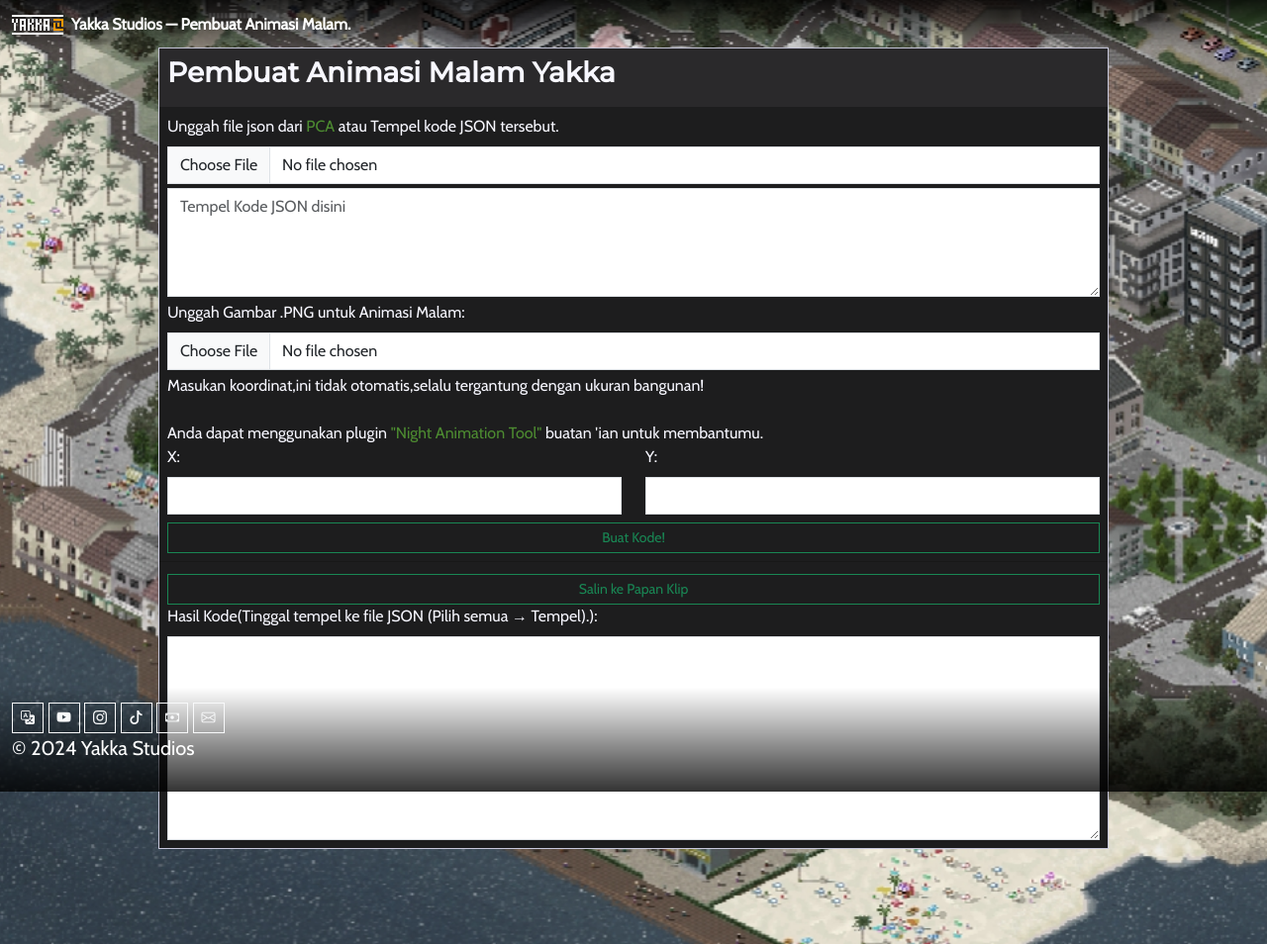
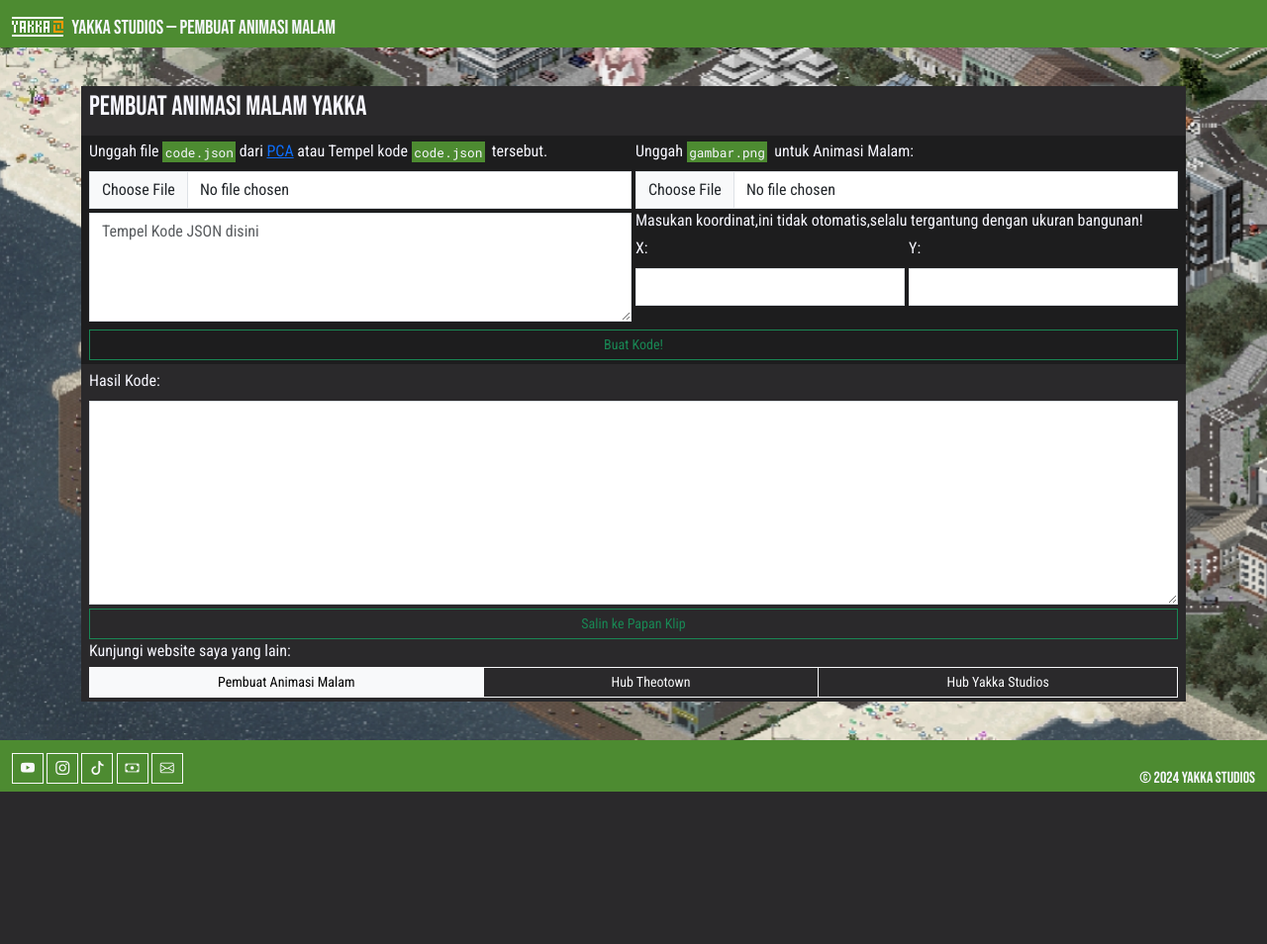
Before and after one commit to YakkaSTDs/pulnam, a plain HTML site: page index.html in a window 1280 px wide. Shown: the whole page at 99% size. After the commit the page ends 800 px from the top, so only its background shows below. Drawn offline with nearby package versions, Linux system fonts and the light colour scheme.

Commit message:
Add files via upload

```diff
--- a/index.html
+++ b/index.html
@@ -3,33 +3,30 @@
   <head>
     <!--General meta-->
     <meta http-equiv="Content-Type" content="text/html; charset=UTF-8" />
-    <link rel="icon" href="IMG/ICON.png" type="image/x-icon" />
-    <link rel="shortcut icon" href="IMG/ICON.png" type="image/x-icon" />
-    <meta
-      name="keywords"
-      content="kiki012,kiki 012,kiki012 github,kiki012 orang,kiki012 theotown,kiki012 theotown build,kiki012 theotown game,kiki012 theotown indonesia,Yakka,Yakka theotown,Yakka theotown build,Yakka theotown game,Yakka theotown indonesia,theotown,theotown plugin,theotown forum,theotown best city,theotown best plugins,theotown download,theotown discord,download plugin theotown"
-    />
+    <meta name="viewport" content="width=device-width, initial-scale=1.0" />
+    <meta name="keywords" content="Yakka,Yakka theotown,Yakka theotown build,Yakka theotown game,Yakka theotown indonesia,theotown,theotown plugin,theotown forum,theotown best city,theotown best plugins,theotown download,theotown discord,download plugin theotown"/>
     <!--Ikon situs-->
-    <meta name="viewport" content="width=device-width, initial-scale=1.0" />
+    <link rel="icon" href="img/ICON.png" type="image/x-icon" />
+    <link rel="shortcut icon" href="img/ICON.png" type="image/x-icon" />
 
     <!-- Primary Meta Tags -->
     <title>Yakka Studios — Pembuat Animasi Malam</title>
     <meta name="title" content="Yakka Studios — Pembuat Animasi Malam" />
-    <meta name="description" content="Website pembuat Animasi Malam by Yakka Studios." />
+    <meta name="description" content="Website pembuat Animasi Malam by Yakka Studios. Hanya memerlukan kode yang telah dibuat di https://pca.svetikas.lt/ lalu salin dan tempel saja!" />
 
     <!-- Open Graph / Facebook -->
     <meta property="og:type" content="website" />
-    <meta property="og:url" content="https://yakkastds.github.io/pulnam" />
+    <meta property="og:url" content="https://yakkastds.github.io/pulnam/" />
     <meta property="og:title" content="Yakka Studios — Pembuat Animasi Malam" />
-    <meta property="og:description" content="Website pembuat Animasi Malam by Yakka Studios." />
-    <meta property="og:image" content="https://raw.githubusercontent.com/YakkaSTDs/yakkaSTDs.github.io/main/img/WEBBANNER.jpg" />
+    <meta property="og:description" content="Website pembuat Animasi Malam by Yakka Studios. Hanya memerlukan kode yang telah dibuat di https://pca.svetikas.lt/ lalu salin dan tempel saja!" />
+    <meta property="og:image" content="https://metatags.io/images/meta-tags.png" />
 
     <!-- Twitter -->
     <meta property="twitter:card" content="summary_large_image" />
-    <meta property="twitter:url" content="https://yakkastds.github.io/pulnam" />
+    <meta property="twitter:url" content="https://yakkastds.github.io/pulnam/" />
     <meta property="twitter:title" content="Yakka Studios — Pembuat Animasi Malam" />
-    <meta property="twitter:description" content="Website pembuat Animasi Malam by Yakka Studios." />
-    <meta property="twitter:image" content="https://raw.githubusercontent.com/YakkaSTDs/yakkaSTDs.github.io/main/img/WEBBANNER.jpg" />
+    <meta property="twitter:description" content="Website pembuat Animasi Malam by Yakka Studios. Hanya memerlukan kode yang telah dibuat di https://pca.svetikas.lt/ lalu salin dan tempel saja!" />
+    <meta property="twitter:image" content="https://metatags.io/images/meta-tags.png" />
 
     <!-- Meta Tags Generated with https://metatags.io -->
 
@@ -39,39 +36,35 @@
 
     <script src="https://cdn.jsdelivr.net/npm/bootstrap@5.3.0/dist/js/bootstrap.bundle.min.js" integrity="sha384-geWF76RCwLtnZ8qwWowPQNguL3RmwHVBC9FhGdlKrxdiJJigb/j/68SIy3Te4Bkz" crossorigin="anonymous"></script>
 
-    <link rel="stylesheet" href="style.css" type="text/css" />
-    <link rel="stylesheet" href="pos.css" type="text/css" />
+    <link rel="stylesheet" href="style.css"/>
   </head>
-  <body class="d-flex flex-column vh-100 body-yk">
-    <!-- Top Navigation Bar -->
-    <nav class="navbar navbar-expand-lg navbar-dark yk-nav-top fixed-top">
+  <body class="yk-body">
+    <nav class="navbar fixed-top yk-nav">
       <div class="container-fluid">
-        <!-- Logo and Title always visible -->
-        <a class="navbar-brand d-flex align-items-center" href="#">
-          <img src="img/yklgsvg.svg" alt="Logo" class="d-inline-block align-text-top logo" />
-          <span class="brand">Yakka Studios — Pembuat Animasi Malam.</span>
+        <a class="navbar-brand yk-navb" href="#">
+          <img src="img/yklgsvg.svg" alt="Logo" class="yk-logo">
+          Yakka Studios — Pembuat Animasi Malam
         </a>
       </div>
     </nav>
-    <!-- Main Content -->
-    <div class="card rounded-0 yk-card my-5">
+    <div class="container">
+      <div class="card yk-card">
         <div class="card-header yk-card-header">
           <h3>Pembuat Animasi Malam Yakka</h3>
         </div>
         <div class="card-body yk-card-body">
-        <form id="animationForm">
-          <div class="mb-1">
-            <label for="jsonInput" class="form-label rounded-0">Unggah file json dari <a href="https://pca.svetikas.lt/">PCA</a> atau Tempel kode JSON tersebut.</label>
+          <form id="animationForm" class="row gx-1">
+            <div class="col-12 col-lg-6">
+              <label for="jsonInput" class="form-label rounded-0">Unggah file <span class="yk-file">code.json</span>dari <a href="https://pca.svetikas.lt/">PCA</a> atau Tempel kode <span class="yk-file">code.json</span> tersebut.</label>
               <input class="form-control rounded-0" type="file" id="jsonInput" accept=".json">
-            <textarea class="form-control rounded-0 mt-1" id="jsonPaste" rows="4" placeholder="Tempel Kode JSON disini"></textarea>
+              <textarea class="form-control rounded-0 my-1" id="jsonPaste" rows="4" placeholder="Tempel Kode JSON disini"></textarea>
             </div>
-          <div class="mb-1">
-            <label for="imageInput" class="form-label">Unggah Gambar .PNG untuk Animasi Malam:</label>
+            <div class="col-12 col-lg-6">
+              <label for="imageInput" class="form-label">Unggah <span class="yk-file">gambar.png</span> untuk Animasi Malam:</label>
               <input class="form-control rounded-0" type="file" id="imageInput" accept=".png">
-          </div>
-          <div class="row mb-1">
+              <div class="row gx-1 gy-1">
                 <div class="col-12">
-              Masukan koordinat,ini tidak otomatis,selalu tergantung dengan ukuran bangunan!<br><br>Anda dapat menggunakan plugin <a href="https://forum.theotown.com/viewtopic.php?f=115&t=12453">"Night Animation Tool"</a> buatan 'ian untuk membantumu.
+                  Masukan koordinat,ini tidak otomatis,selalu tergantung dengan ukuran bangunan!
                 </div>
                 <div class="col-6">
                   <label for="xCoordinate" class="form-label">X:</label>
@@ -82,30 +75,35 @@
                   <input type="number" class="form-control rounded-0" id="yCoordinate">
                 </div>
               </div>
+            </div>
+            <div class="col-12">
               <button type="button" class="btn btn-sm btn-outline-success mt-1 rounded-0 w-100" onclick="processForm()">Buat Kode!</button>
+            </div>
           </form>
         </div>
-      <div class="card-footer px-2">
-        <button class="btn btn-sm btn-outline-success mt-1 rounded-0 w-100" onclick="copyToClipboard()">Salin ke Papan Klip</button><br>
-        <label for="output" class="form-label">Hasil Kode(Tinggal tempel ke file JSON (Pilih semua → Tempel).):</label>
+        <div class="card-footer yk-card-footer">
+          <label for="output" class="form-label">Hasil Kode:</label>
           <textarea id="output" class="form-control rounded-0" rows="8" readonly></textarea>
+          <button class="btn btn-sm btn-outline-success mt-1 rounded-0 w-100" onclick="copyToClipboard()">Salin ke Papan Klip</button>
+          <p class="mb-1">Kunjungi website saya yang lain:</p>
+          <div class="btn-group rounded-0 w-100">
+            <a href="https://yakkastds.github.io/pulnam/" class="btn btn-sm btn-outline-light rounded-0 active" aria-current="page">Pembuat Animasi Malam</a>
+            <a href="https://yakkastds.github.io/theotown/" class="btn btn-sm btn-outline-light rounded-0">Hub Theotown</a>
+            <a href="https://yakkastds.github.io/" class="btn btn-sm btn-outline-light rounded-0">Hub Yakka Studios</a>
           </div>
         </div>
-    <div class="my-4"></div>
-
-    <!-- Bottom Footer Navigation -->
-    <footer class="navbar navbar-dark yk-nav-bottom fixed-bottom">
+      </div>
+    </div>
+    <footer class="navbar fixed-bottom yk-footer">
       <div class="container-fluid d-flex justify-content-between">
-        <p class="navbar-brand">
-          <a href="index_en.html" class="btn btn-sm btn-outline-light rounded-0"><i class="bi bi-translate"></i></a>
-          <a href="https://www.youtube.com/channel/UCEtTGm4VNKK1Ajaz7yyF0gQ" class="btn btn-sm btn-outline-light rounded-0"><i class="bi bi-youtube"></i></a>
-          <a href="https://www.instagram.com/kiki012.id" class="btn btn-sm btn-outline-light rounded-0"><i class="bi bi-instagram"></i></a>
-          <a href="https://vm.tiktok.com/ZS25mHJ1h/" class="btn btn-sm btn-outline-light rounded-0"><i class="bi bi-tiktok"></i></a>
-          <a href="https://saweria.co/yakka" class="btn btn-sm btn-outline-light rounded-0"><i class="bi bi-cash"></i></a>
-          <a href="mailto:yakkastudiosofficial@gmail.com" class="btn btn-sm btn-outline-light rounded-0"><i class="bi bi-envelope"></i></a><br>
-          <span class="text-white pb-0">© 2024 Yakka Studios</span>
+        <p class="navbar-brand yk-footerb">
+          <a href="https://www.youtube.com/channel/UCEtTGm4VNKK1Ajaz7yyF0gQ" class="btn btn-sm btn-outline-light rounded-0 mb-1"><i class="bi bi-youtube"></i></a>
+          <a href="https://www.instagram.com/kiki012.id" class="btn btn-sm btn-outline-light rounded-0 mb-1"><i class="bi bi-instagram"></i></a>
+          <a href="https://vm.tiktok.com/ZS25mHJ1h/" class="btn btn-sm btn-outline-light rounded-0 mb-1"><i class="bi bi-tiktok"></i></a>
+          <a href="https://saweria.co/yakka" class="btn btn-sm btn-outline-light rounded-0 mb-1"><i class="bi bi-cash"></i></a>
+          <a href="mailto:yakkastudiosofficial@gmail.com" class="btn btn-sm btn-outline-light rounded-0 mb-1"><i class="bi bi-envelope"></i></a>
         </p>
-
+        <span>© 2024 Yakka Studios</span>
       </div>
     </footer>
     <script src="script.js"></script>
--- a/style.css
+++ b/style.css
@@ -1,240 +1,121 @@
-@import url("https://fonts.googleapis.com/css2?family=Cabin&display=swap");
-@import url("https://fonts.googleapis.com/css2?family=Montserrat:wght@500&display=swap");
+@import url('https://fonts.googleapis.com/css2?family=Bebas+Neue&family=Roboto+Condensed:ital,wght@0,100..900;1,100..900&family=Roboto+Mono:ital,wght@0,100..700;1,100..700&display=swap');
 
 /* Generated pallete from: https://coolors.co/f7f7ff-4d8b31-dde8b9-181617-ff8427 */
 :root {
-  --YKCL-01: rgb(247, 247, 255); /* White #f7f7ff */
-  --YKCL-02: rgb(77, 139, 49); /*Dark Green #4d8b31 */
-  --YKCL-03: rgb(54, 97, 34); /*Light Green #366122 */
-  --YKCL-04: rgb(42, 41, 43); /* Black 1 #2a292b */
-  --YKCL-05: rgb(29, 29, 30); /*Black 2 #1d1d1e */
-  --YKCL-06: rgb(255, 132, 39); /* Digital Fox orange #ff8427 */
-  --YKFT-PRIM: "Cabin",Sans-Serif;
-  --YKFT-SEC: "Montserrat",Sans-Serif;
+  --YKCL-01: rgb(247,247,255); /* White #f7f7ff */
+  --YKCL-02: rgb(77,139,49); /*Dark Green #4d8b31 */
+  --YKCL-03: rgb(54,97,34); /*Light Green #366122 */
+  --YKCL-04: rgb(42,41,43); /* Black 1 #2a292b */
+  --YKCL-05: rgb(29,29,30); /*Black 2 #1d1d1e */
+  --YKCL-06: rgb(255,132,39); /* Digital Fox orange #ff8427 */
+  --FTFCP:"Bebas Neue",Sans-serif;
+  --FTFCS:"Roboto Condensed",Sans-serif;
+  --FTFCM:"Roboto Mono",Monospace;
+}
 
-
-}
-/* Elements */
 body {
-  font-family: var(--YKFT-PRIM);
-  min-height: 100vh !important;
-}
-img,
-svg {
-  max-width: 100%;
+  font-family: var(--FTFCS);
+  min-height: 100vh;
 }
 h1,h2,h3,h4,h5,h6 {
-  font-family: var(--YKFT-SEC);
-  font-weight: 700;
+  font-family: var(--FTFCP);
+}
+pre,code {
+  font-family: var(--FTFCM);
+}
+img,svg,video {
+  max-width: 100%;
+  overflow-x: scroll;
 }
 hr {
   border: 1px solid var(--YKCL-01);
 }
-a {
-  color: var(--YKCL-02);
-  text-decoration: none;
-}
-a:hover:active {
-  color: var(--YKCL-06);
-  text-decoration: underline;
-  font-weight: 600;
-}
-a:visited {
-  text-decoration: underline;
-}
 
 /* Classes */
-.body-yk {
-  background-color: var(--YKCL-06);
-  font-family: var(--YKFT-PRIM);
-  background: url('img/BG_WEB_MOB.jpg');
+
+.yk-body {
+  background-color: var(--YKCL-04);
+  color: var(--YKCL-01);
+  padding-top: 3.5em;
+  padding-bottom: 3.5em;
+  background-image: url('img/BG_WEB_MOB.jpg');
   background-repeat: no-repeat;
   background-size: cover;
   background-position: center;
-  height: 100% !important;
+  display: flex;
+  align-items: center;
+  justify-content: center;
+  flex-direction: column;
 }
-.yk-nav-top {
-  background: linear-gradient(rgba(0,0,0,0.8),transparent);
-  color: var(--YKCL-01);
-}
-.yk-nav-bottom {
-  background: linear-gradient(transparent,rgba(0,0,0,0.8));
-  color: var(--YKCL-01);
-}
-/* data/ Formatting */
 .yk-file {
   font-size: 0.8em;
   background-color: var(--YKCL-02);
   color: var(--YKCL-01);
   padding: 0.2em;
-  font-family: Monospace;
+  font-family: var(--FTFCM);
+  margin-right: 0.25em;
 }
 .yk-dir {
   font-size: 0.8em;
   background-color: var(--YKCL-06);
   color: var(--YKCL-01);
   padding: 0.2em;
-  font-family: Monospace;
+  font-family: var(--FTFCM);
   word-wrap: break-word;
   word-break: break-word;
   overflow-wrap: break-word;
   max-width: 100%;
 }
-/* Buttons */
-.btn-yk {
-  min-height: 32vh;
-  width: 100%;
-  border-radius: 0rem;
-  border: 1px solid var(--YKCL-01);
-  color: var(--YKCL-01);
+.yk-nav {
+  background-color: var(--YKCL-02);
+  color: var(--YKCL-01) !important;
+  font-family: var(--FTFCP);
+  max-width: 100vw;
+  height: 3em;
+}
+.yk-nav .yk-navb {
+  color: var(--YKCL-01) !important;
+}
+.yk-nav .yk-logo {
+  height: 1em;
+  margin-right: 0.25em;
+}
+.yk-footer {
+  background-color: var(--YKCL-02);
+  height: 3.25em !important;
+  font-family: var(--FTFCP);
   display: flex;
   justify-content: flex-start;
   align-items: flex-end;
-  padding: 0.5rem;
-  text-decoration: none;
-  transition: 0.25s ease-in-out;
 }
-.btn-yk:hover:active {
-  border: 1px solid var(--YKCL-02);
-  color: var(--YKCL-02);
-}
-.btn-ykbg-1 {
-  background: linear-gradient(transparent,transparent),url('img/BG_FICO.png'),var(--YKCL-02);
-  background-size: 100%;
-  background-position: 100%;
-  background-repeat: no-repeat;
-  transition: 0.25s ease-in-out;
-}
-.btn-ykbg-2 {
-  background: linear-gradient(transparent,rgba(0,0,0,0.75)),url('img/BG_PLU.jpg');
-  background-size: cover;
-  background-position: 25%;
-  background-repeat: no-repeat;
-  transition: 0.25s ease-in-out;
-}
-.btn-ykbg-3 {
-  background: linear-gradient(transparent,rgba(0,0,0,0.75)),url('img/BG_HUB.jpg');
-  background-size: cover;
-  background-position: 25%;
-  background-repeat: no-repeat;
-  transition: 0.25s ease-in-out;
-}
-.btn-ykbg-4 {
-  background: linear-gradient(transparent,transparent),url('img/BG_FICN.png'),var(--YKCL-02);
-  background-size: 100%;
-  background-position: 100%;
-  background-repeat: no-repeat;
-  transition: 0.25s ease-in-out;
-}
-.btn-ykbg-1:hover:active {
-  background: linear-gradient(transparent,transparent),url('img/BG_FICO.png'),var(--YKCL-04);
-  background-size: 100%;
-  background-position: 100%;
-  background-repeat: no-repeat;
-}
-.btn-ykbg-2:hover:active {
-  background: linear-gradient(transparent,rgba(0,0,0,1)),url('img/BG_PLU.jpg');
-  background-size: cover;
-  background-position: 50%;
-  background-repeat: no-repeat;
-}
-.btn-ykbg-3:hover:active {
-  background: linear-gradient(transparent,rgba(0,0,0,1)),url('img/BG_HUB.jpg');
-  background-size: cover;
-  background-position: 50%;
-  background-repeat: no-repeat;
-}
-.btn-ykbg-4:hover:active {
-  background: linear-gradient(transparent,transparent),url('img/BG_FICN.png'),var(--YKCL-04);
-  background-size: 100%;
-  background-position: 100%;
-  background-repeat: no-repeat;
-}
-.btn-yktxt {
-  text-align: start;
-  margin-bottom: 0px;
-  padding-bottom: 0px;
-  font-size: 0.8em;
-}
-/* Cards */
-.yk-mcont {
-  height: 80vh;
+.yk-footer .ykfooterb {
+  color: var(--YKCL-01);
 }
 .yk-card {
   background-color: var(--YKCL-05);
-  border:1px solid var(--YKCL-04);
-  margin: auto 0.5rem;
-  border-radius: 0rem;
   color: var(--YKCL-01);
+  border-radius: 0px;
+  border: none;
+  margin-bottom: 0.25rem;
 }
 .yk-card-header {
+  background-color: var(--YKCL-04);
+  border-radius: 0px !important;
   border-bottom: 1px solid var(--YKCL-04);
-  background-color: var(--YKCL-04);
-  border-radius: 0rem !important;
-  padding: 0.5rem;
+  padding: 0.25rem 0.5rem;
 }
 .yk-card-body {
-  padding: 0.5rem;
+  border-radius: 0px !important;
+  padding: 0.25rem 0.5rem;
 }
-/* Modals */
-.yk-modal {
-  background-color: var(--YKCL-05);
-  color: var(--YKCL-01) !important;
-  border:none;
-  margin: auto 0.5rem;
-  border-radius: 0rem;
-}
-.yk-modal-header {
-  border-bottom: none;
-  border-radius: 0rem;
+.yk-card-footer {
   background-color: var(--YKCL-04);
-  padding: 0.5rem;
-}
-.yk-modal-body {
-  padding: 0.5rem;
-}
-.yk-modal-blur {
-  backdrop-filter: blur(0.25rem);
-  background-color: rgba(42, 41, 43,0.5);
-}
-.yk-btn-close {
-  border: 1px solid rgb(255, 105, 97);
-  border-radius: 100%;
-  height: 1.5em;
-  width: 1.5em;
-  font-size: 1em;
-  text-align: center;
-  color: rgb(255, 105, 97);
-  padding: 0px;
-}
-/*misc*/
-.logo {
-  height: 1em;
-  margin-right: 0.5rem;
-}
-.brand {
-  font-size: 1rem;
-  font-weight: 700;
-}
-.ml-1 {
-  margin-left: 0.25rem;
-}
-.mr-1 {
-  margin-right: 0.25rem;
+  border-radius: 0px !important;
+  border-top: 1px solid var(--YKCL-04);
+  padding: 0.25rem 0.5rem;
 }
 @media (min-width:990px) {
-  .yk-card {
-    border: 1px solid rgb(200,200,220);
-    max-width: 75%;
-    align-self: center;
-  }
-  .body-yk {
+  .yk-body {
     background-image: url('img/BG_WEB_DESK.jpg');
   }
-  .btn-yk {
-    min-height: 80vh;
-  }
-  .btn-yktxt {
-    font-size: 1.5em;
-  }
 }
```
Also changed, not shown: script.js (+15 -9 lines). Lines whose indentation alone changed are shown as unchanged.
